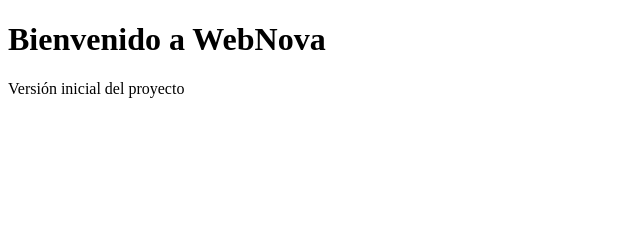
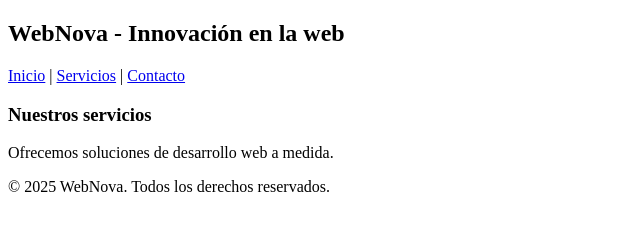
Before and after one commit to jjannik1/WebNova-v2.0, a plain HTML site: page index.html in a window 1280 px wide. Shown: the whole page, without its empty margins (0-640 px from the left). Drawn offline with Linux system fonts and the light colour scheme.

Commit message:
Combinar archivos

```diff
--- a/index.html
+++ b/index.html
@@ -6,8 +6,23 @@
     <title>Document</title>
 </head>
 <body>
-    <h1>Bienvenido a WebNova</h1>
-    <p>Versión inicial del proyecto</p>
+    <!--Cabecera-->
+    <header>
+        <h2>WebNova - Innovación en la web</h2>
+        <nav>
+            <a href="#">Inicio</a> | <a href="#">Servicios</a> | <a href="#">Contacto</a>
+        </nav>
+    </header>
 
+    <!--Contenido-->
+    <main>
+        <h3>Nuestros servicios</h3>
+        <p>Ofrecemos soluciones de desarrollo web a medida.</p>
+    </main>
+
+    <!--Pie-->
+    <footer>
+        <p>&copy; 2025 WebNova. Todos los derechos reservados.</p>
+    </footer>
 </body>
 </html>
```
